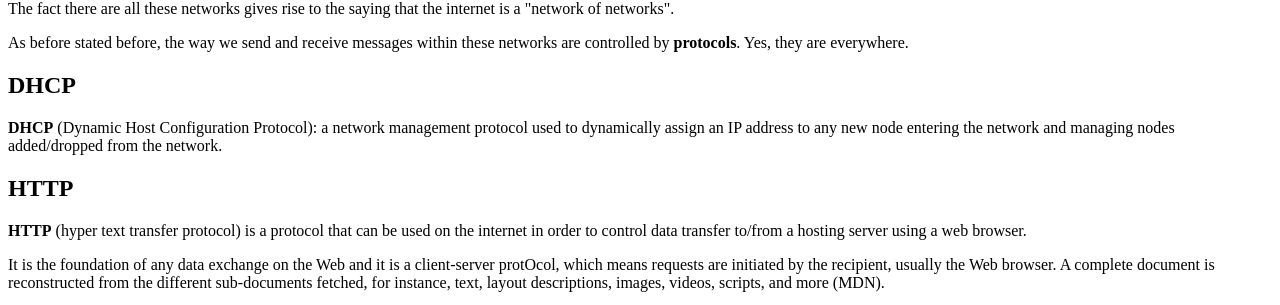
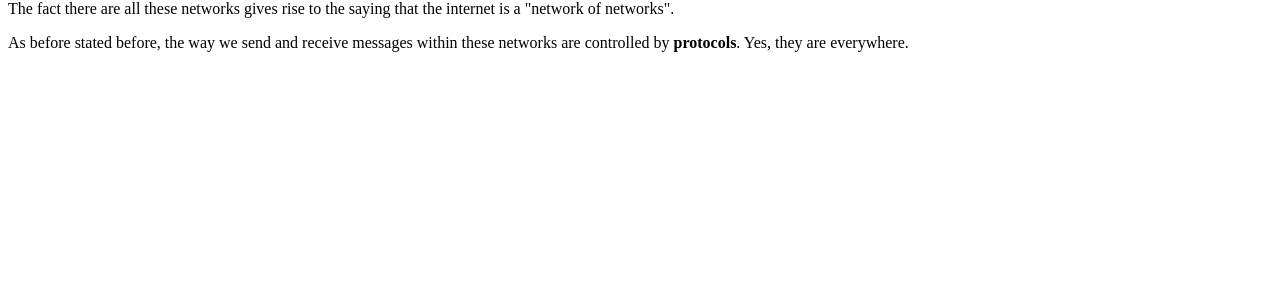
Before and after one commit to shelwinsunga/nintern-docs, a Next.js app: page /Terminology/protocols in a window 1280 px wide. Shown: the part 2537-2842 px from the top of the page. After the commit the page ends 2605 px from the top, so only its background shows below. Built offline with nearby package versions, Linux system fonts and the light colour scheme.

Commit message:
removed definitions from bottom of protocols

```diff
--- a/pages/Terminology/protocols.mdx
+++ b/pages/Terminology/protocols.mdx
@@ -79,21 +79,3 @@ Finally, these communication links, routers, switches, and hosts are assembled i
 The fact there are all these networks gives rise to the saying that the internet is a "network of networks".
 
 As before stated before, the way we send and receive messages within these networks are controlled by **protocols**. Yes, they are everywhere.
-
-
-
-
-
-## DHCP
-
-**DHCP** (Dynamic Host Configuration Protocol): a network management protocol used to dynamically assign an IP address to any new node entering the network and managing nodes added/dropped from the network.
-
-
-
-## HTTP
-
-**HTTP** (hyper text transfer protocol) is a protocol that can be used on the internet
-in order to control data transfer to/from a hosting server using a web browser.
-
-It is the foundation of any data exchange on the Web and it is a client-server protOcol, which means
-requests are initiated by the recipient, usually the Web browser. A complete document is reconstructed from the different sub-documents fetched, for instance, text, layout descriptions, images, videos, scripts, and more (MDN).
```
